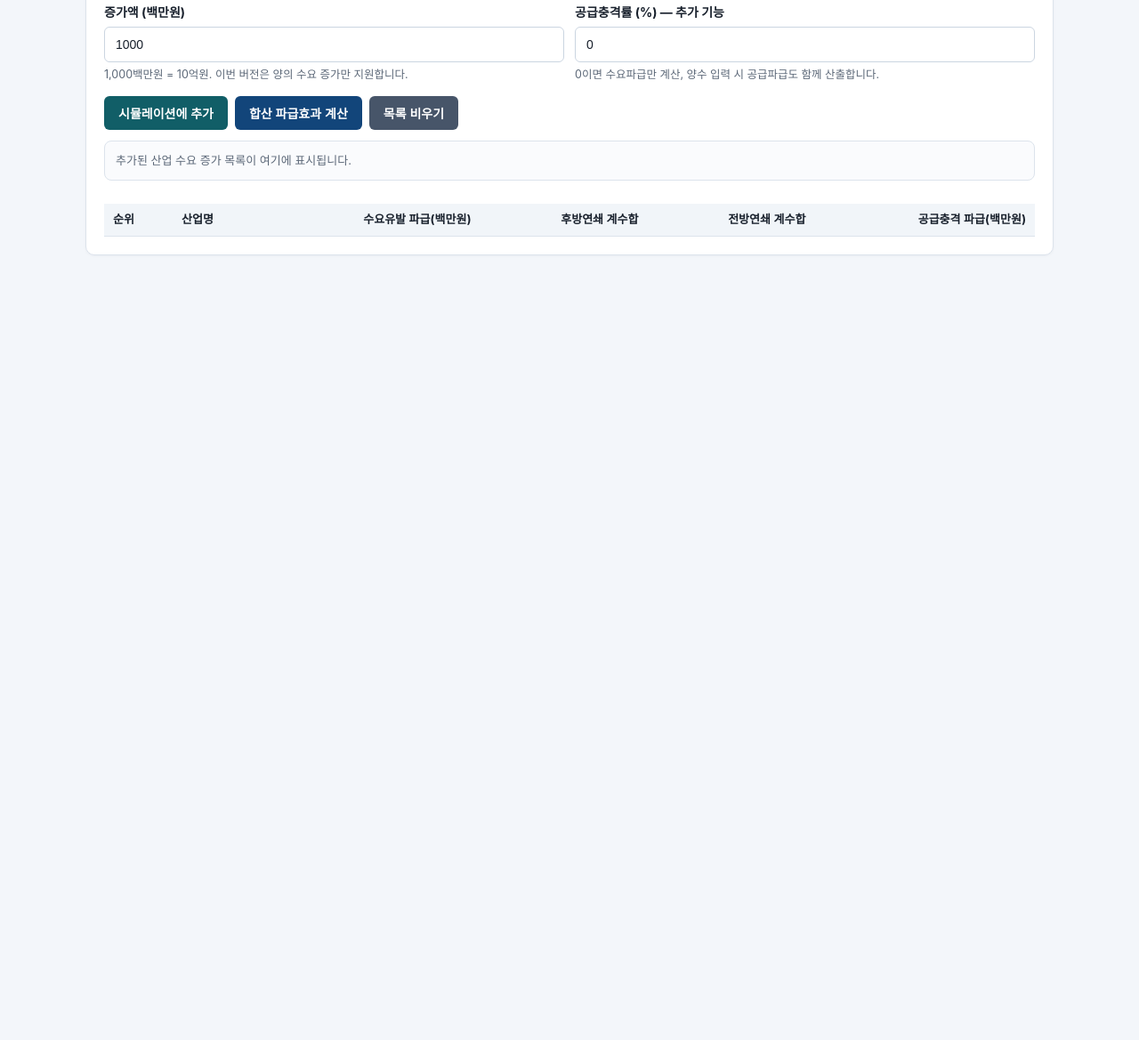
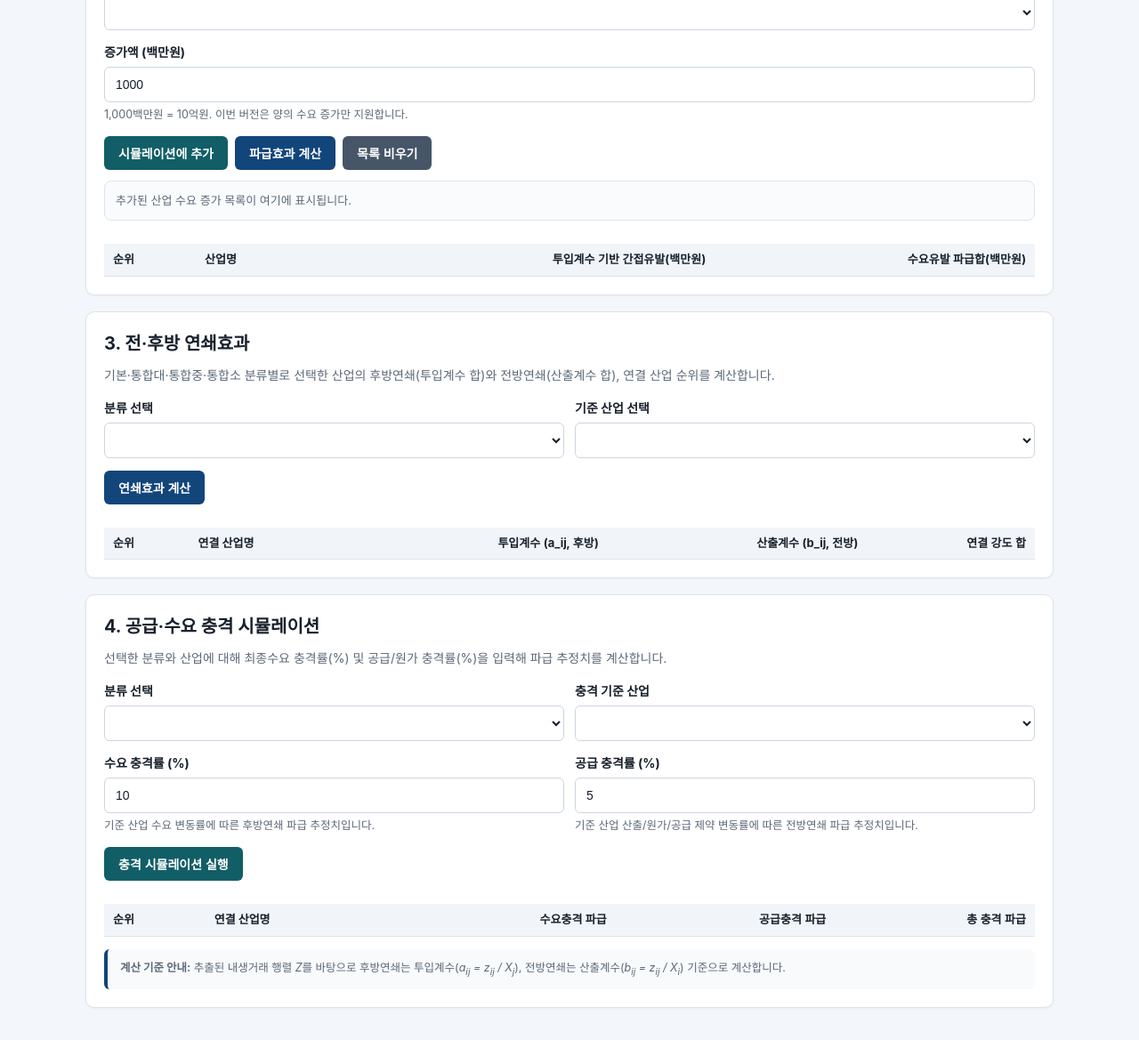
Before and after one commit to happy76883-afk/-Title, a plain HTML site: page index.html in a window 1280 px wide. Shown: the part 949-2118 px from the top of the page at 89% size. Before the commit the page ends 1312 px from the top, so only its background shows below. Drawn offline with Linux system fonts and the light colour scheme; no server answers; a script that the page names is missing.

Commit message:
Update index.html

```diff
--- a/index.html
+++ b/index.html
@@ -3,7 +3,7 @@
 <head>
   <meta charset="UTF-8" />
   <meta name="viewport" content="width=device-width, initial-scale=1.0" />
-  <title>산업연관표 분석 웹앱</title>
+  <title>과제물1: 산업연관표 분석 웹앱</title>
   <script src="https://cdn.sheetjs.com/xlsx-0.20.3/package/dist/xlsx.full.min.js"></script>
   <style>
     :root {
@@ -55,10 +55,11 @@
       gap: 12px;
       margin-bottom: 10px;
     }
-    .card-head h2 {
-      margin: 0;
+    .card-head h2, .card h2 {
+      margin: 0 0 10px;
       font-size: 20px;
     }
+    .card-head h2 { margin-bottom: 0; }
     .desc {
       margin: 0 0 16px;
       color: var(--muted);
@@ -78,9 +79,7 @@
     .btn-teal { background: var(--teal); }
     .btn-sec { background: #475569; }
     .btn:hover { opacity: 0.92; }
-    .field {
-      margin-bottom: 14px;
-    }
+    .field { margin-bottom: 14px; }
     .field label {
       display: block;
       font-size: 14px;
@@ -164,6 +163,15 @@
       grid-template-columns: repeat(auto-fit, minmax(240px, 1fr));
       gap: 12px;
     }
+    .note-box {
+      margin-top: 14px;
+      padding: 12px 14px;
+      background: #f8fafc;
+      border-left: 4px solid var(--navy);
+      border-radius: 6px;
+      font-size: 12.5px;
+      color: var(--muted);
+    }
   </style>
 </head>
 <body>
@@ -176,7 +184,7 @@
         <h2>1. 원자료 탐색</h2>
         <div style="display:flex; gap:8px; flex-wrap:wrap;">
           <button id="btn-load-basic" class="btn btn-teal" type="button">기본부문 불러오기</button>
-          <button id="btn-reload-all" class="btn btn-sec" type="button">4개 전체 재로드</button>
+          <button id="btn-reload-all" class="btn btn-sec" type="button">4개 분류 재로드</button>
         </div>
       </div>
       <p class="desc">
@@ -184,6 +192,11 @@
       </p>
 
       <div id="auto-status" class="auto-bar">data/ 폴더 파일 자동 로딩 중...</div>
+
+      <div class="field">
+        <label for="dataset-select">분류 체계 (기본 / 통합대 / 통합중 / 통합소)</label>
+        <select id="dataset-select"></select>
+      </div>
 
       <div class="field">
         <label for="sheet-select">시트</label>
@@ -237,22 +250,15 @@
         <select id="sim-sector"></select>
       </div>
 
-      <div class="two-col">
-        <div class="field">
-          <label for="sim-amount">증가액 (백만원)</label>
-          <input id="sim-amount" type="number" step="100" value="1000" />
-          <div class="hint">1,000백만원 = 10억원. 이번 버전은 양의 수요 증가만 지원합니다.</div>
-        </div>
-        <div class="field">
-          <label for="sim-supply-pct">공급충격률 (%) — 추가 기능</label>
-          <input id="sim-supply-pct" type="number" step="1" value="0" />
-          <div class="hint">0이면 수요파급만 계산, 양수 입력 시 공급파급도 함께 산출합니다.</div>
-        </div>
+      <div class="field">
+        <label for="sim-amount">증가액 (백만원)</label>
+        <input id="sim-amount" type="number" step="100" min="0" value="1000" />
+        <div class="hint">1,000백만원 = 10억원. 이번 버전은 양의 수요 증가만 지원합니다.</div>
       </div>
 
       <div style="display:flex; gap:8px; flex-wrap:wrap;">
         <button id="btn-add-shock" class="btn btn-teal" type="button">시뮬레이션에 추가</button>
-        <button id="btn-run-sim" class="btn" type="button">합산 파급효과 계산</button>
+        <button id="btn-run-sim" class="btn" type="button">파급효과 계산</button>
         <button id="btn-clear-shock" class="btn btn-sec" type="button">목록 비우기</button>
       </div>
 
@@ -268,14 +274,109 @@
             <tr>
               <th>순위</th>
               <th>산업명</th>
-              <th class="num">수요유발 파급(백만원)</th>
-              <th class="num">후방연쇄 계수합</th>
-              <th class="num">전방연쇄 계수합</th>
-              <th class="num">공급충격 파급(백만원)</th>
+              <th class="num">투입계수 기반 간접유발(백만원)</th>
+              <th class="num">수요유발 파급합(백만원)</th>
             </tr>
           </thead>
           <tbody></tbody>
         </table>
+      </div>
+    </section>
+
+    <!-- 3. 전·후방 연쇄효과 -->
+    <section class="card">
+      <h2>3. 전·후방 연쇄효과</h2>
+      <p class="desc">
+        기본·통합대·통합중·통합소 분류별로 선택한 산업의 후방연쇄(투입계수 합)와 전방연쇄(산출계수 합), 연결 산업 순위를 계산합니다.
+      </p>
+
+      <div class="two-col">
+        <div class="field">
+          <label for="chain-dataset">분류 선택</label>
+          <select id="chain-dataset"></select>
+        </div>
+        <div class="field">
+          <label for="chain-sector">기준 산업 선택</label>
+          <select id="chain-sector"></select>
+        </div>
+      </div>
+
+      <div style="display:flex; gap:8px; flex-wrap:wrap;">
+        <button id="btn-run-chain" class="btn" type="button">연쇄효과 계산</button>
+      </div>
+
+      <div id="chain-kpi" class="kpi-grid"></div>
+
+      <div class="table-wrap">
+        <table id="chain-table">
+          <thead>
+            <tr>
+              <th>순위</th>
+              <th>연결 산업명</th>
+              <th class="num">투입계수 (a_ij, 후방)</th>
+              <th class="num">산출계수 (b_ij, 전방)</th>
+              <th class="num">연결 강도 합</th>
+            </tr>
+          </thead>
+          <tbody></tbody>
+        </table>
+      </div>
+    </section>
+
+    <!-- 4. 공급·수요 충격 시뮬레이션 -->
+    <section class="card">
+      <h2>4. 공급·수요 충격 시뮬레이션</h2>
+      <p class="desc">
+        선택한 분류와 산업에 대해 최종수요 충격률(%) 및 공급/원가 충격률(%)을 입력해 파급 추정치를 계산합니다.
+      </p>
+
+      <div class="two-col">
+        <div class="field">
+          <label for="shock-dataset">분류 선택</label>
+          <select id="shock-dataset"></select>
+        </div>
+        <div class="field">
+          <label for="shock-sector">충격 기준 산업</label>
+          <select id="shock-sector"></select>
+        </div>
+      </div>
+
+      <div class="two-col">
+        <div class="field">
+          <label for="demand-shock-rate">수요 충격률 (%)</label>
+          <input id="demand-shock-rate" type="number" step="0.5" value="10" />
+          <div class="hint">기준 산업 수요 변동률에 따른 후방연쇄 파급 추정치입니다.</div>
+        </div>
+        <div class="field">
+          <label for="supply-shock-rate">공급 충격률 (%)</label>
+          <input id="supply-shock-rate" type="number" step="0.5" value="5" />
+          <div class="hint">기준 산업 산출/원가/공급 제약 변동률에 따른 전방연쇄 파급 추정치입니다.</div>
+        </div>
+      </div>
+
+      <div style="display:flex; gap:8px; flex-wrap:wrap;">
+        <button id="btn-run-shock" class="btn btn-teal" type="button">충격 시뮬레이션 실행</button>
+      </div>
+
+      <div id="shock-kpi" class="kpi-grid"></div>
+
+      <div class="table-wrap">
+        <table id="shock-table">
+          <thead>
+            <tr>
+              <th>순위</th>
+              <th>연결 산업명</th>
+              <th class="num">수요충격 파급</th>
+              <th class="num">공급충격 파급</th>
+              <th class="num">총 충격 파급</th>
+            </tr>
+          </thead>
+          <tbody></tbody>
+        </table>
+      </div>
+
+      <div class="note-box">
+        <strong>계산 기준 안내:</strong> 추출된 내생거래 행렬 <em>Z</em>를 바탕으로 후방연쇄는 투입계수(<em>a<sub>ij</sub> = z<sub>ij</sub> / X<sub>j</sub></em>), 전방연쇄는 산출계수(<em>b<sub>ij</sub> = z<sub>ij</sub> / X<sub>i</sub></em>) 기준으로 계산합니다.
       </div>
     </section>
   </div>
```
